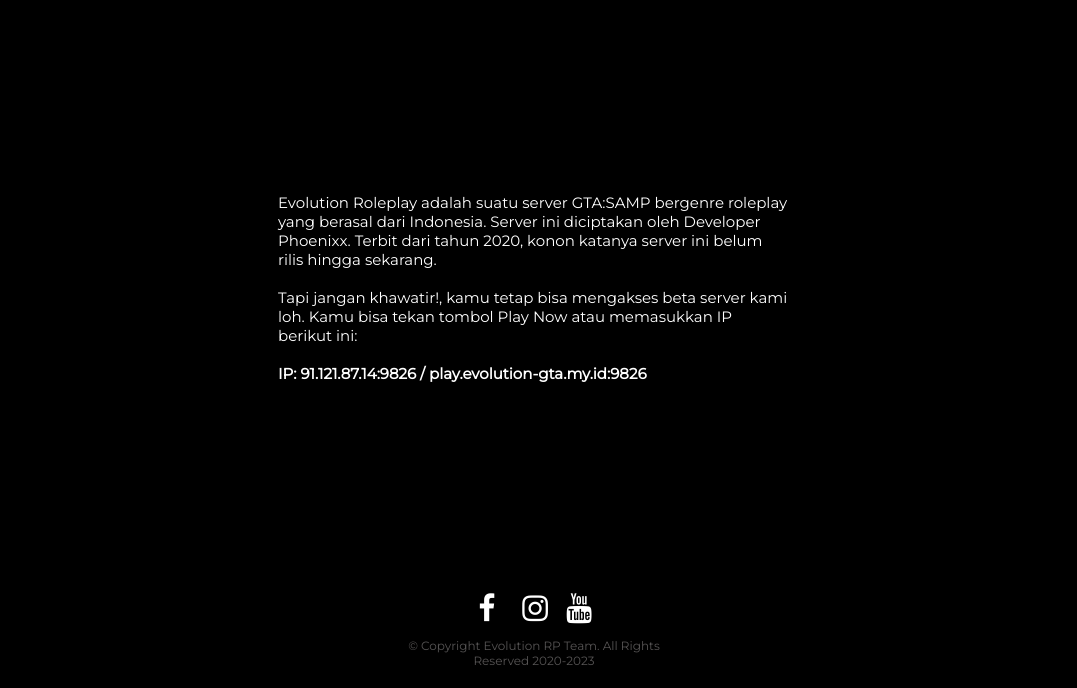
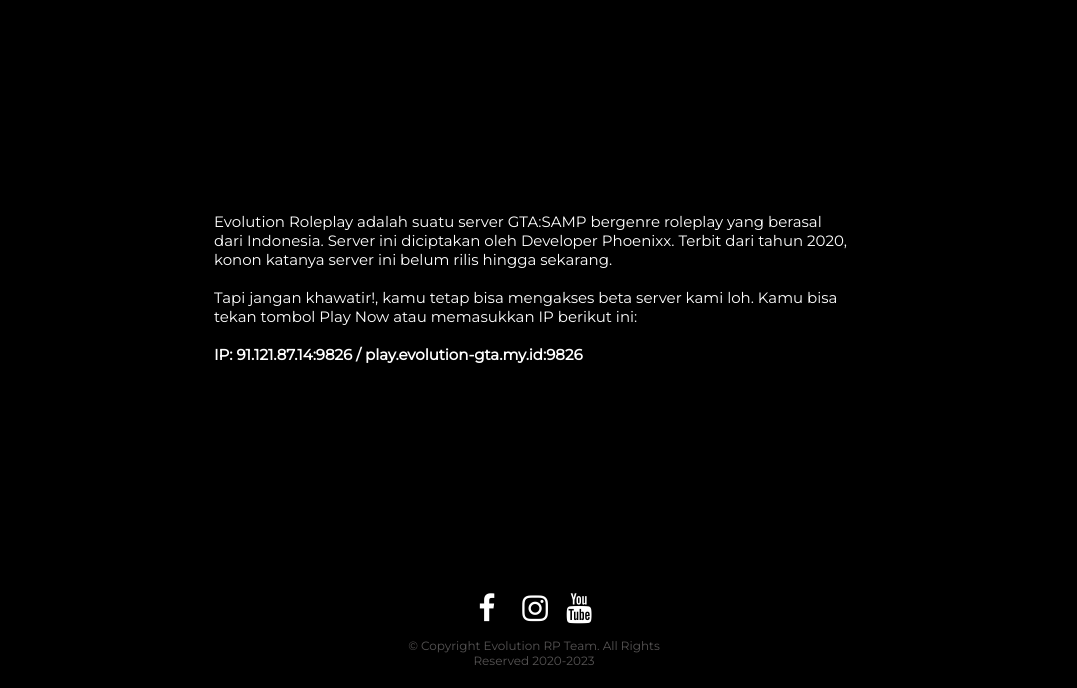
Before and after one commit to phoenixx14/evolution.github.io, a plain HTML site: page index.html in a window 1280 px wide. Shown: the part 112-800 px from the top of the page, without its empty margins (106-1183 px from the left). Drawn offline with Linux system fonts and the light colour scheme.

Commit message:
padding box 1 30, 0

```diff
--- a/assets/css/style.css
+++ b/assets/css/style.css
@@ -60,7 +60,7 @@
 
 .box-1 {
     width: auto;
-    padding: 30px 5%;
+    padding: 30px 0%;
     background: rgba(84, 80, 80, 0);
     position: absolute;
     top: 50%;
```
